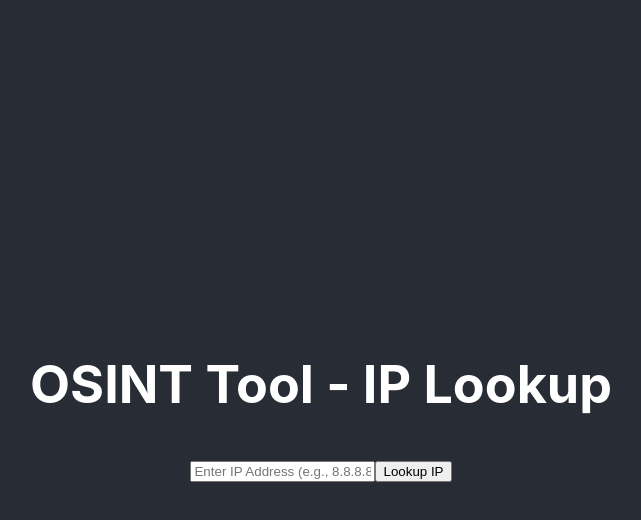
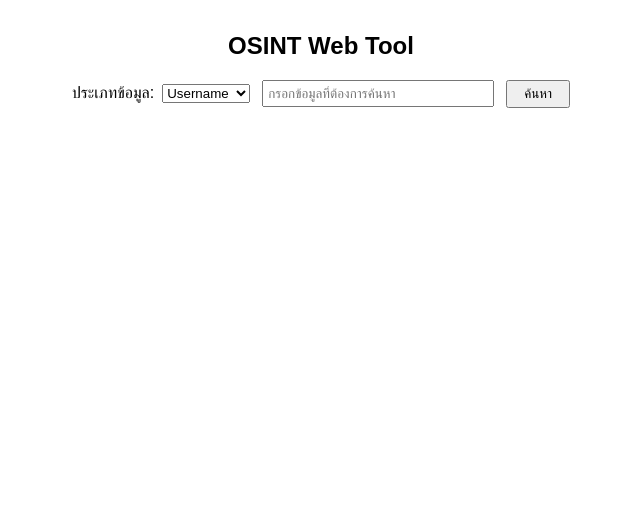
Before and after one commit to chin4d0ll/osint-web-tool, a React (Create React App) app in the folder frontend/: page / in a window 1280 px wide. Shown: the top 520 px of the page, without its empty margins (319-960 px from the left). Built offline with nearby package versions, Linux system fonts and the light colour scheme.

Commit message:
feat: implement mock OSINT logic in search endpoint and update frontend for search functionality

```diff
--- a/frontend/src/App.js
+++ b/frontend/src/App.js
@@ -1,64 +1,85 @@
+
 import './App.css';
-import React, { useState } from 'react'; // Import useState
+import React, { useState } from 'react';
 
 function App() {
-  const [ipAddress, setIpAddress] = useState('');
-  const [lookupResult, setLookupResult] = useState(null);
+  const [type, setType] = useState('username');
+  const [value, setValue] = useState('');
+  const [result, setResult] = useState(null);
+  const [loading, setLoading] = useState(false);
   const [error, setError] = useState('');
-  const [loading, setLoading] = useState(false);
 
-  const handleLookup = async () => {
-    if (!ipAddress) {
-      setError('Please enter an IP address.');
-      setLookupResult(null);
-      return;
-    }
+  const handleSubmit = async (e) => {
+    e.preventDefault();
     setLoading(true);
     setError('');
-    setLookupResult(null);
+    setResult(null);
     try {
-      // Assuming backend is running on port 5001
-      const response = await fetch(`http://localhost:5001/ip_lookup?ip=${ipAddress}`);
-      if (!response.ok) {
-        const errorData = await response.json();
-        throw new Error(errorData.error || `HTTP error! status: ${response.status}`);
-      }
-      const data = await response.json();
-      setLookupResult(data);
-    } catch (e) {
-      setError(e.message || 'Failed to fetch IP information.');
-      setLookupResult(null);
+      const res = await fetch('/api/search', {
+        method: 'POST',
+        headers: { 'Content-Type': 'application/json' },
+        body: JSON.stringify({ type, value })
+      });
+      if (!res.ok) throw new Error('API error');
+      const data = await res.json();
+      setResult(data.result);
+    } catch (err) {
+      setError('เกิดข้อผิดพลาดในการค้นหา');
     } finally {
       setLoading(false);
     }
   };
 
   return (
-    <div className="App">
-      <header className="App-header">
-        <h1>OSINT Tool - IP Lookup</h1>
-        <div>
+    <div className="App" style={{ maxWidth: 600, margin: '2rem auto', fontFamily: 'sans-serif' }}>
+      <h2>OSINT Web Tool</h2>
+      <form onSubmit={handleSubmit} style={{ marginBottom: 24 }}>
+        <label>
+          ประเภทข้อมูล:
+          <select value={type} onChange={e => setType(e.target.value)} style={{ marginLeft: 8 }}>
+            <option value="username">Username</option>
+            <option value="email">Email</option>
+            <option value="ip">IP Address</option>
+          </select>
+        </label>
         <input
           type="text"
-            value={ipAddress}
-            onChange={(e) => setIpAddress(e.target.value)}
-            placeholder="Enter IP Address (e.g., 8.8.8.8)"
-            disabled={loading}
+          value={value}
+          onChange={e => setValue(e.target.value)}
+          placeholder="กรอกข้อมูลที่ต้องการค้นหา"
+          style={{ marginLeft: 12, padding: 4, width: 220 }}
+          required
         />
-          <button onClick={handleLookup} disabled={loading}>
-            {loading ? 'Looking up...' : 'Lookup IP'}
+        <button type="submit" style={{ marginLeft: 12, padding: '4px 16px' }} disabled={loading}>
+          {loading ? 'กำลังค้นหา...' : 'ค้นหา'}
         </button>
+      </form>
+      {error && <div style={{ color: 'red' }}>{error}</div>}
+      {result && (
+        <div style={{ background: '#f6f6f6', padding: 16, borderRadius: 8 }}>
+          <h3>ผลลัพธ์</h3>
+          {result.username && <div><b>Username:</b> {result.username}</div>}
+          {result.email && <div><b>Email:</b> {result.email}</div>}
+          {result.ip && <div><b>IP:</b> {result.ip}</div>}
+          <div><b>Risk Score:</b> {result.risk_score}</div>
+          <div><b>Breach Found:</b> {result.breach_found ? 'Yes' : 'No'}</div>
+          {result.breach_sources && result.breach_sources.length > 0 && (
+            <div><b>Breach Sources:</b> {result.breach_sources.join(', ')}</div>
+          )}
+          <div style={{ marginTop: 8 }}>
+            <b>Social Profiles:</b>
+            <ul>
+              {result.social_profiles.map((profile, idx) => (
+                <li key={idx}>
+                  {profile.platform}: {profile.found ? (
+                    <a href={profile.url} target="_blank" rel="noopener noreferrer">พบ</a>
+                  ) : 'ไม่พบ'}
+                </li>
+              ))}
+            </ul>
           </div>
-
-        {error && <p style={{ color: 'red' }}>Error: {error}</p>}
-
-        {lookupResult && (
-          <div style={{ textAlign: 'left', marginTop: '20px', padding: '10px', border: '1px solid #ccc', borderRadius: '5px' }}>
-            <h2>Lookup Result for {lookupResult.ip}</h2>
-            <pre>{JSON.stringify(lookupResult, null, 2)}</pre>
         </div>
       )}
-      </header>
     </div>
   );
 }
```
Also changed, not shown: 2 other files (tests, documents, lock files or other folders). Lines whose indentation alone changed are shown as unchanged.
